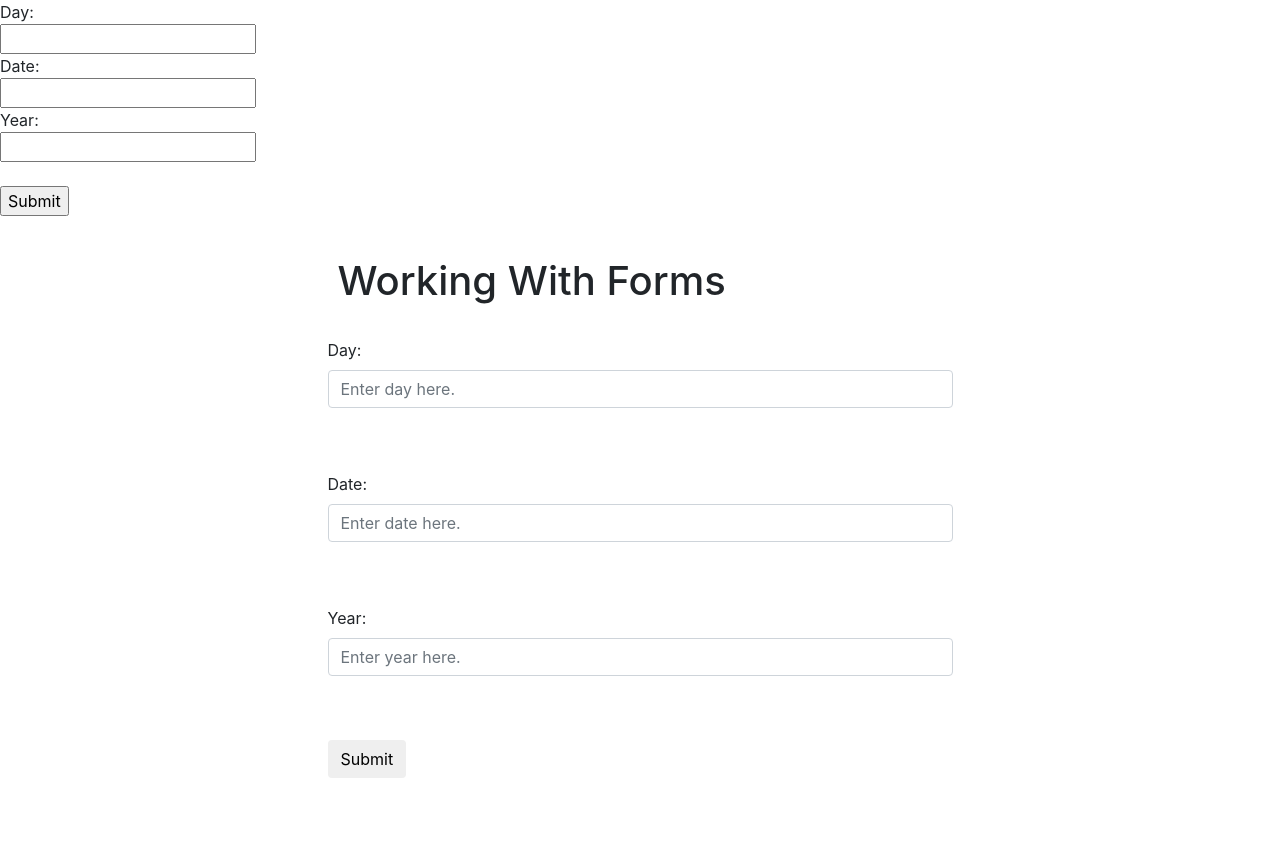
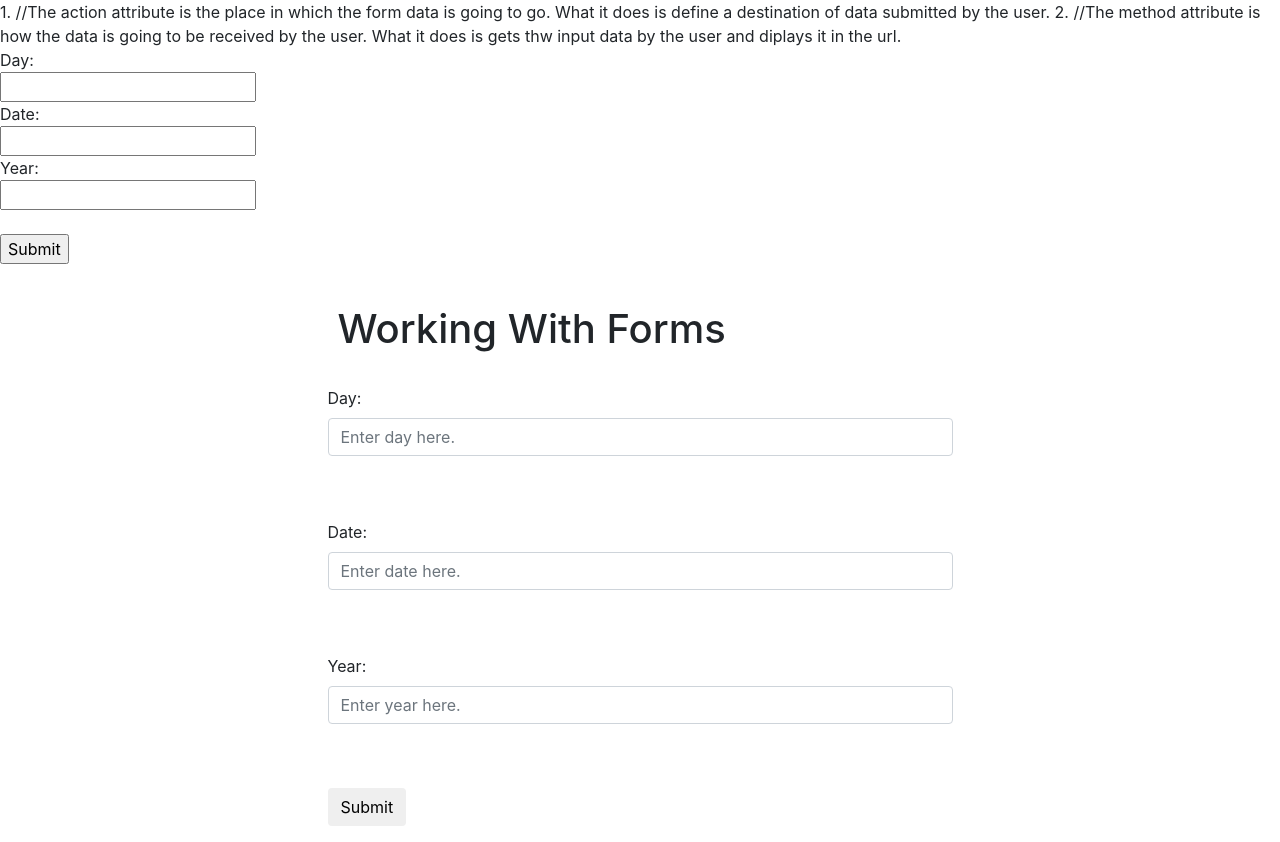
Before and after one commit to johndouglas94/Web-230-Assignments, a PHP site: page / in a window 1280 px wide. Before the commit the page ends 778 px from the top, so only its background shows below. Run offline with PHP 8.4, Linux system fonts and the light colour scheme.

Commit message:
Update index.php

```diff
--- a/series/working-with-forms/index.php
+++ b/series/working-with-forms/index.php
@@ -2,6 +2,10 @@
 
 ?>
 
+1. //The action attribute is the place in which the form data is going to go. What it does is define a destination of data submitted by
+the user.
+2. //The method attribute is how the data is going to be received by the user. What it does is gets thw input data by
+the user and diplays it in the url.
 <form action="index.php" method="GET">
     Day:<br><input type="text" name="day"><br>
     Date:<br><input type="text" name="date"><br>
```
